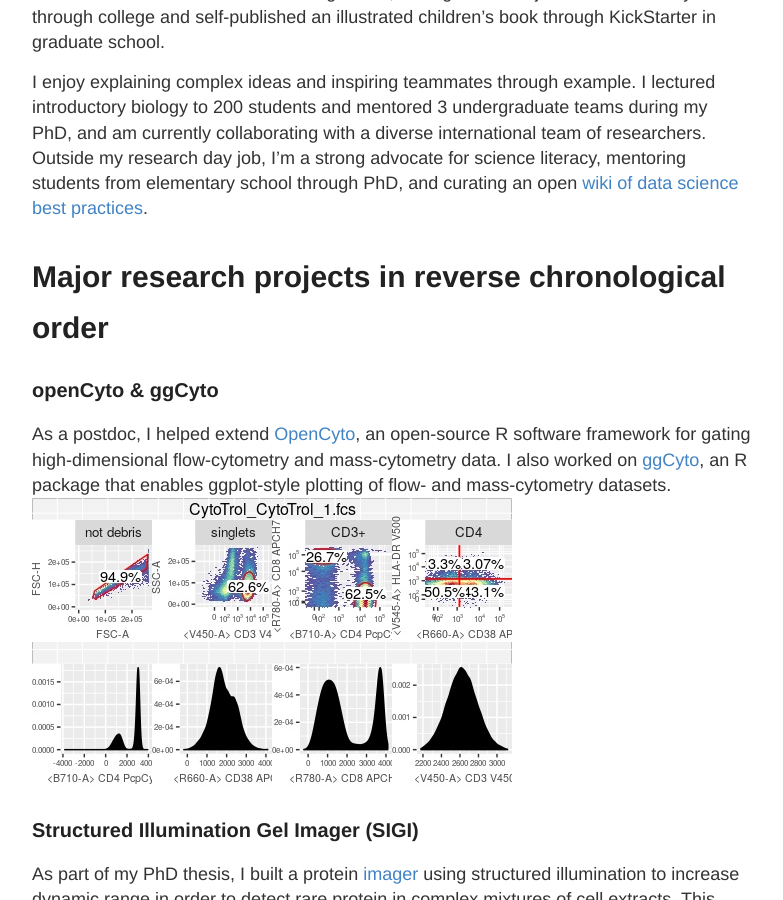
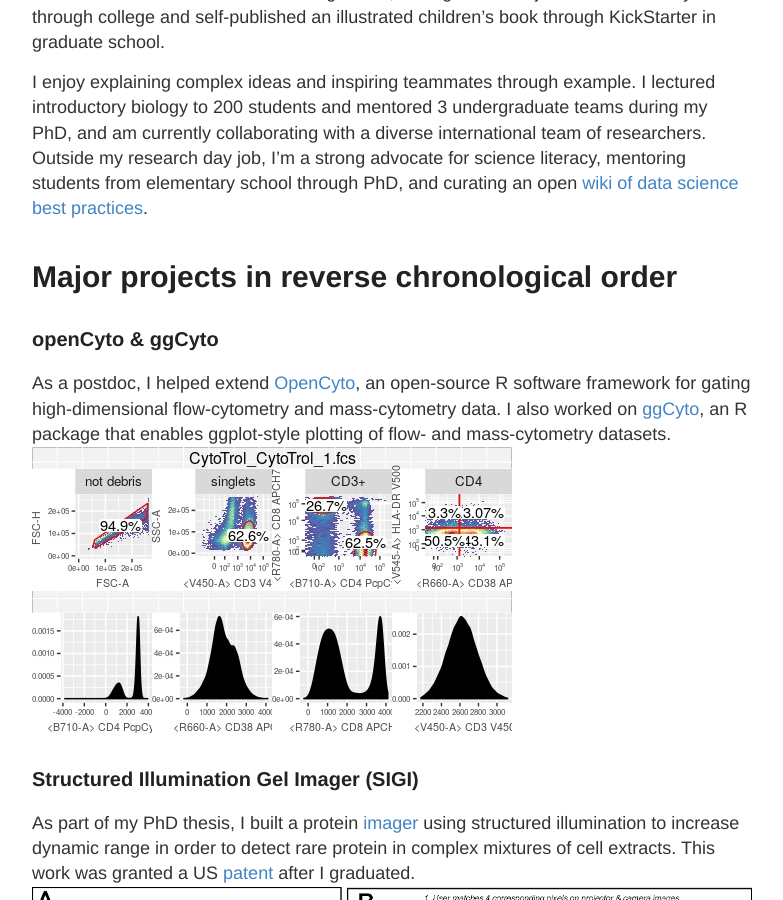
Before and after one commit to ptvan/ptvan.github.io, a Jekyll site: the page built from research.md, in a window 1280 px wide and 900 px high, scrolled down 537 px. Shown: the whole window, without its empty margins (248-1031 px from the left). Built offline with Jekyll 4.4.1, drawn with Linux system fonts in a browser that asks for light colours.

Commit message:
updated research/md

```diff
--- a/research.md
+++ b/research.md
@@ -14,7 +14,7 @@ My greatest strength is adaptability: I enjoy mastering new skills and creating
 
 I enjoy explaining complex ideas and inspiring teammates through example. I lectured introductory biology to 200 students and mentored 3 undergraduate teams during my PhD, and am currently collaborating with a diverse international team of researchers. Outside my research day job, I'm a strong advocate for science literacy, mentoring students from elementary school through PhD, and curating an open [wiki of data science best practices](https://sciwiki.fredhutch.org).
 
-# Major research projects in reverse chronological order
+# Major projects in reverse chronological order
 
 ### openCyto & ggCyto
 As a postdoc, I helped extend [OpenCyto](http://opencyto.org), an open-source R software framework for gating high-dimensional flow-cytometry and mass-cytometry data. I also worked on [ggCyto](https://www.ncbi.nlm.nih.gov/pmc/articles/PMC6223365/), an R package that enables ggplot-style plotting of flow- and mass-cytometry datasets.
```
